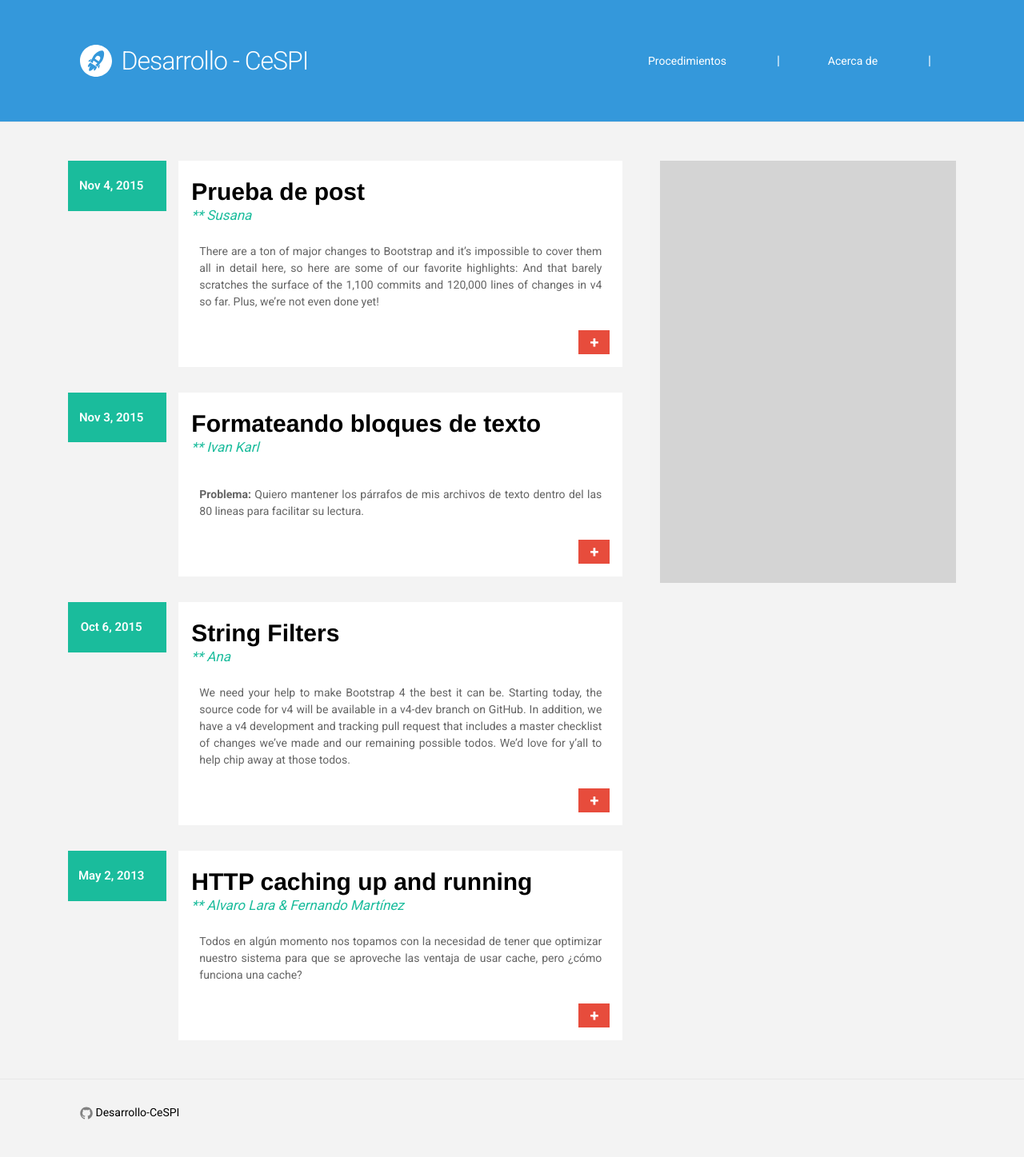
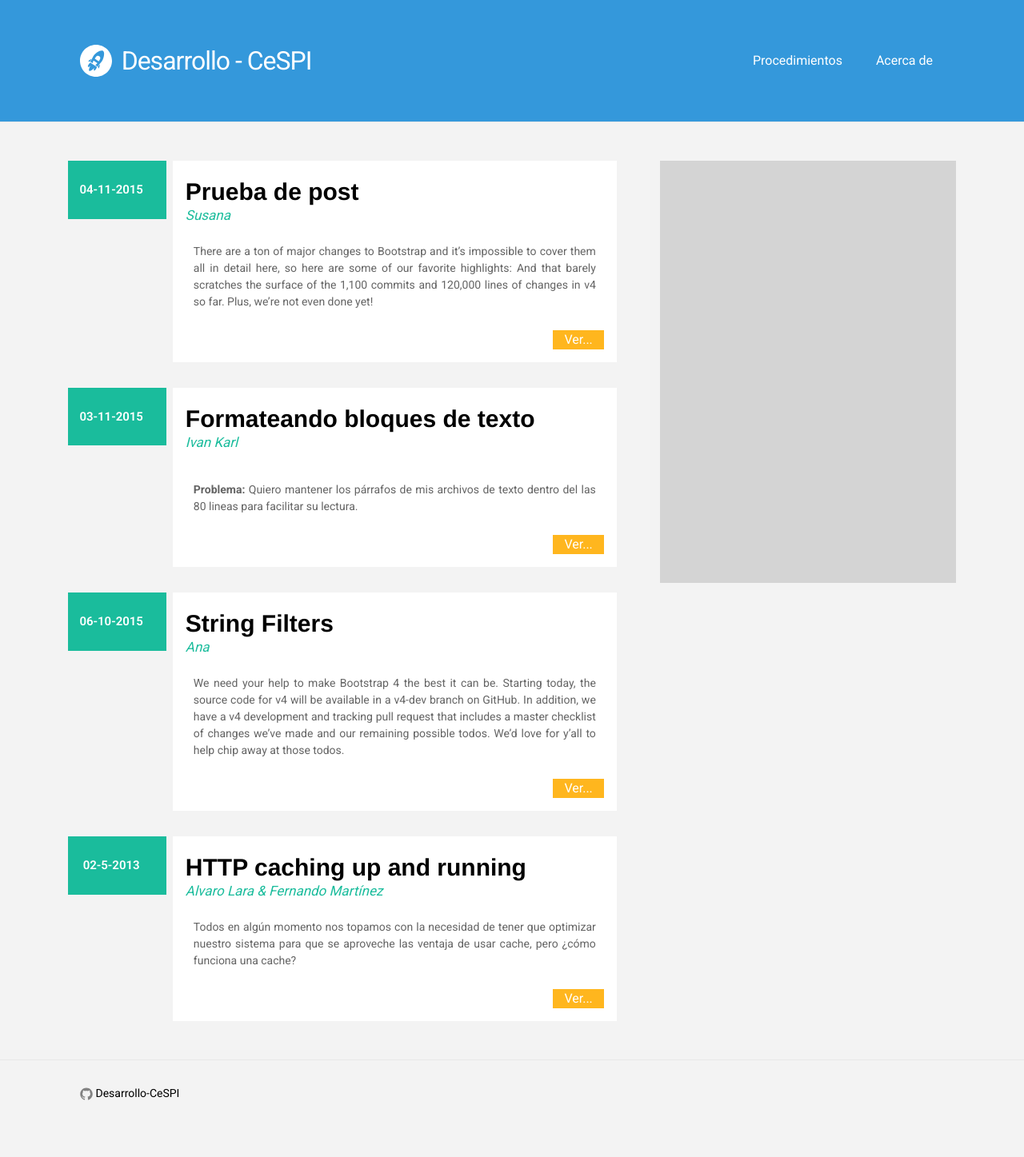
Before and after one commit to Desarrollo-CeSPI/desarrollo-cespi.github.io, a Jekyll site: the page built from index.html, in a window 1280 px wide. Shown: the whole page at 80% size. Built offline with Jekyll 4.4.1, drawn with Linux system fonts in a browser that asks for light colours; after the commit the page ends 1423 px from its top, so only the background shows below that.

Commit message:
Nuevas modificaciones en el index

```diff
--- a/_includes/header.html
+++ b/_includes/header.html
@@ -14,7 +14,7 @@
         {% assign sorted_pages = site.pages | sort:"order" %}
         {% for my_page in sorted_pages %}
           {% if my_page.title and my_page.show_in_navbar %}
-          <a class="page-link" href="{{ my_page.url | prepend: site.baseurl }}"> {{ my_page.title }}</a><i class="page-link-separator">|</i>
+          <a class="page-link" href="{{ my_page.url | prepend: site.baseurl }}"> {{ my_page.title }}</a>
           {% endif %}
         {% endfor %}
       </div>
--- a/css/main.scss
+++ b/css/main.scss
@@ -6,9 +6,10 @@
 
 
 // Our variables
-@import url(https://fonts.googleapis.com/css?family=Roboto:300,400,500,600,700|Josefin+Sans|Raleway:400,300,600,800);
+@import url(https://fonts.googleapis.com/css?family=Roboto:300,400,500,600,700|Raleway:400,300,600,800|Oswald:400,700,300);
 
-$base-font-family: "Josefin Sans","Raleway","Roboto","Helvetica Neue", Helvetica, Arial, sans-serif;
+
+$base-font-family: "Oswald","Raleway","Roboto","Helvetica Neue", Helvetica, Arial, sans-serif;
 $base-font-size:   16px;
 $base-font-weight: 400;
 $small-font-size:  $base-font-size * 0.875;
@@ -127,7 +128,7 @@ a {
   text-decoration: none;
   font-size: 14px; }
   a:visited {
-    color: #1756a9; }
+    color: #3498DB; }
   a:hover {
     color: #111;
     text-decoration: none; }
@@ -227,7 +228,7 @@ pre {
 
 .site-title {
   font-size: 32px;
-  font-weight: 300;
+  font-weight: 400;
   font-family: "Roboto";
   line-height: 56px;
   letter-spacing: -1px;
@@ -252,10 +253,15 @@ pre {
       font-weight: 400;
       color: white;
       line-height: 1.5;
-      padding: 0px 40px;}
+      padding: 9px 14px 9px 14px;
+      font-size: medium;}
     .site-nav .page-link:not(:last-child) {
-      margin-right: 23px;
+      margin-right: 10px;
        }
+.site-nav a:hover{
+      border: 2px solid rgba(255,255,255,0.7);
+      background-color: rgba(255, 255, 255, 0.21) !important;}
+
 .site-nav i.page-link-separator{
   margin-right: 1em;
   color: white;
@@ -389,10 +395,10 @@ pre {
   font-weight: 600;
   color: #FFF;
   background-color: #1ABC9C;
-  padding: 20px 5px 20px 5px;
+  padding: 25px 0px 25px 0px;
   text-align: center;
   margin-top: 0em;
-  margin-right: 1em;
+  margin-right: 0.5em;
  }
 
 .post-meta span{
@@ -423,14 +429,14 @@ pre {
 
 .post-link-button{
   padding: 0em 1em 0em 1em;
-  background-color: #e74c3c; }
+  background-color: #FFB61E; }
 
 .post-link-button i.more-post{
-  font-size: 20px;
+  font-size: 16px;
   color: white;
   text-decoration: none;
   font-style: normal;
-  font-weight: 700;
+  font-weight: 400;
 }
 
 /**
@@ -456,7 +462,7 @@ pre {
 .post-meta-post{
   color: #1ABC9C;
   text-align: left;
-  font-size: 20px;
+  font-size: 15px;
   font-weight: 400;
   margin-top: -9px;}
 
--- a/index.html
+++ b/index.html
@@ -17,14 +17,14 @@ layout: default
           <div class="col-md-8 single-post">
             <div class="row">
               <div class="col-md-2 post-meta">
-                  <span class="">{{ post.date | date: "%b %-d, %Y" }}</span>
+                  <span class="">{{ post.date | date: "0%-d-%-m-%Y" }}</span>
               </div>
               <div class="col-md-9 post-style ">
                 <li>
                   <h2>
                     <a class="post-link" href="{{ post.url | prepend: site.baseurl }}">{{ post.title }}</a>
                   </h2>
-                  <h5 class="post-author"><span itemprop="name">** {{ post.author }}</span></h5>
+                  <h5 class="post-author"><span itemprop="name">{{ post.author }}</span></h5>
                   <div class="post-content-truncate">
                     {% if post.content contains "<!-- more -->" %}
                       {{ post.content | split:"<!-- more -->" | first % | remove_first: post.title }}
@@ -32,7 +32,7 @@ layout: default
                       {{ post.content | strip_html | truncatewords:50 | remove_first: post.title }}
                     {% endif %}
                   </div>
-                    <a class="post-link-button pull-right" href="{{ post.url | prepend: site.baseurl }}"><i class="more-post">+</i></a>
+                    <a class="post-link-button pull-right" href="{{ post.url | prepend: site.baseurl }}"><i class="more-post">Ver...</i></a>
                 </li>
               </div>
             </div>
```
